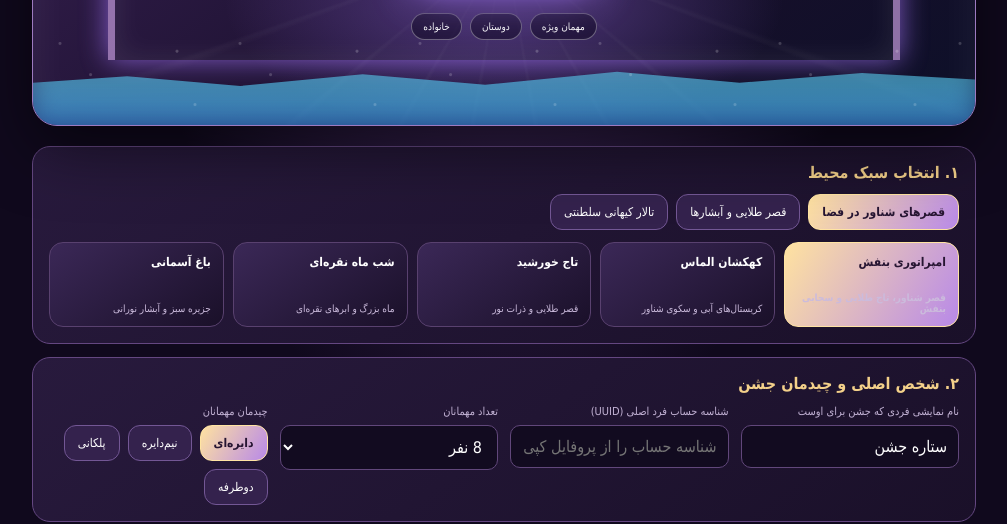
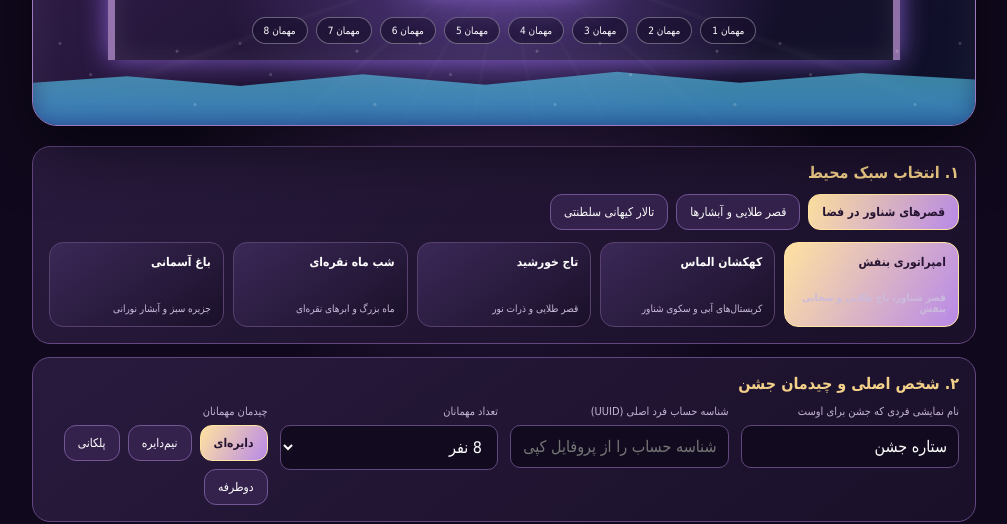
Before and after one commit to Caspian-mafia/CASPIAN.anlain, a website: page public/birthday-room.html in a window 1280 px wide. Shown: the part 314-838 px from the top of the page, without its empty margins (136-1143 px from the left). Drawn offline with nearby package versions, Linux system fonts and the light colour scheme.

Commit message:
Render configured birthday guest count and seating layout

```diff
--- a/public/birthday-room.html
+++ b/public/birthday-room.html
@@ -18,7 +18,7 @@ main{max-width:980px;margin:auto;padding:18px}.head{display:flex;justify-content
 .crown{font-size:43px;filter:drop-shadow(0 0 15px var(--glow));margin-bottom:4px}
 .throne{position:relative;margin:22px auto 0;width:190px;text-align:center;padding:18px 14px 14px;border:1px solid var(--gold);border-radius:48% 48% 18px 18px;background:linear-gradient(150deg,#f5d89c55,#41265cdd 60%);box-shadow:0 0 35px var(--glow),0 12px 25px #0008}
 .throne strong{display:block;color:#fff;font-size:17px}.throne small{color:#ffe8b5;font-size:10px}
-.guestline{display:flex;justify-content:center;gap:8px;flex-wrap:wrap;margin:16px 10px}.guest{font-size:10px;border:1px solid #fff5;border-radius:20px;padding:7px 11px;background:#160e2b99}
+.guestline{display:flex;justify-content:center;align-items:center;gap:8px;flex-wrap:wrap;margin:16px 10px;min-height:34px}.guest{font-size:10px;border:1px solid #fff5;border-radius:20px;padding:7px 11px;background:#160e2b99}.guestline[data-layout="semicircle"]{max-width:620px;margin:16px auto}.guestline[data-layout="staggered"] .guest:nth-child(even){transform:translateY(9px)}.guestline[data-layout="two-sided"]{display:grid;grid-template-columns:repeat(2,minmax(0,1fr));max-width:420px;margin:16px auto}.guestline[data-layout="two-sided"] .guest{text-align:center}
 .panel{background:linear-gradient(145deg,#281a3d,#1a1029);border:1px solid var(--line);border-radius:18px;padding:16px;margin:13px 0}
 h2{font-size:16px;color:var(--gold);margin:0 0 12px}.families,.themes,.arrangements{display:flex;gap:8px;flex-wrap:wrap}
 button,select,input{font:inherit}button{cursor:pointer;border:1px solid #735795;background:#34224d;color:#fff;border-radius:12px;padding:10px 13px;font-size:12px}
@@ -57,7 +57,9 @@ const stage=document.getElementById("stage"),themes=document.getElementById("the
 function render(){selectedTheme="birthday-theme-"+family+"-0";themes.innerHTML="";data[family].forEach((t,i)=>{const b=document.createElement("button");b.className="theme"+(i===0?" active":"");b.innerHTML="<b>"+t.n+"</b><small>"+t.d+"</small>";b.onclick=()=>{document.querySelectorAll(".theme").forEach(x=>x.classList.remove("active"));b.classList.add("active");selectedTheme="birthday-theme-"+family+"-"+i;document.getElementById("sceneTitle").textContent=t.n;stage.style.setProperty("--glow",t.c)};themes.appendChild(b)});const t=data[family][0];document.getElementById("sceneTitle").textContent=t.n;stage.style.setProperty("--glow",t.c)}
 document.querySelectorAll("[data-family]").forEach(b=>b.onclick=()=>{family=+b.dataset.family;document.querySelectorAll("[data-family]").forEach(x=>x.classList.toggle("active",x===b));render()});render();
 document.getElementById("person").addEventListener("input",e=>document.getElementById("honoree").textContent=e.target.value.trim()||"ستاره جشن");
-document.querySelectorAll(".arrangements button").forEach(b=>b.onclick=()=>{document.querySelectorAll(".arrangements button").forEach(x=>x.classList.toggle("active",x===b));layout=b.dataset.layout;});
+function renderBirthdayGuests(){const line=document.querySelector(".guestline");line.dataset.layout=layout;line.replaceChildren();const count=Number(document.getElementById("guestCount").value)||8;for(let i=1;i<=count;i++){const seat=document.createElement("span");seat.className="guest";seat.textContent="مهمان "+i;line.appendChild(seat)}}
+document.querySelectorAll(".arrangements button").forEach(b=>b.onclick=()=>{document.querySelectorAll(".arrangements button").forEach(x=>x.classList.toggle("active",x===b));layout=b.dataset.layout;renderBirthdayGuests();});
+document.getElementById("guestCount").addEventListener("change",renderBirthdayGuests);renderBirthdayGuests();
 const volume=()=>Number(document.getElementById("volume").value)/100;document.getElementById("volume").oninput=e=>document.getElementById("volLabel").textContent=e.target.value+"%";
 function stop(){if(timer)clearInterval(timer);timer=null;if(ctx){ctx.close();ctx=null}document.getElementById("play").textContent="▶ پخش نمونه"}
 function note(freq,duration,when,wave="sine",gain=.12){if(!ctx)return;const o=ctx.createOscillator(),g=ctx.createGain();o.type=wave;o.frequency.value=freq;g.gain.setValueAtTime(.0001,when);g.gain.exponentialRampToValueAtTime(Math.max(.0002,gain*volume()),when+.025);g.gain.exponentialRampToValueAtTime(.0001,when+duration);o.connect(g);g.connect(ctx.destination);o.start(when);o.stop(when+duration+.04)}
```
